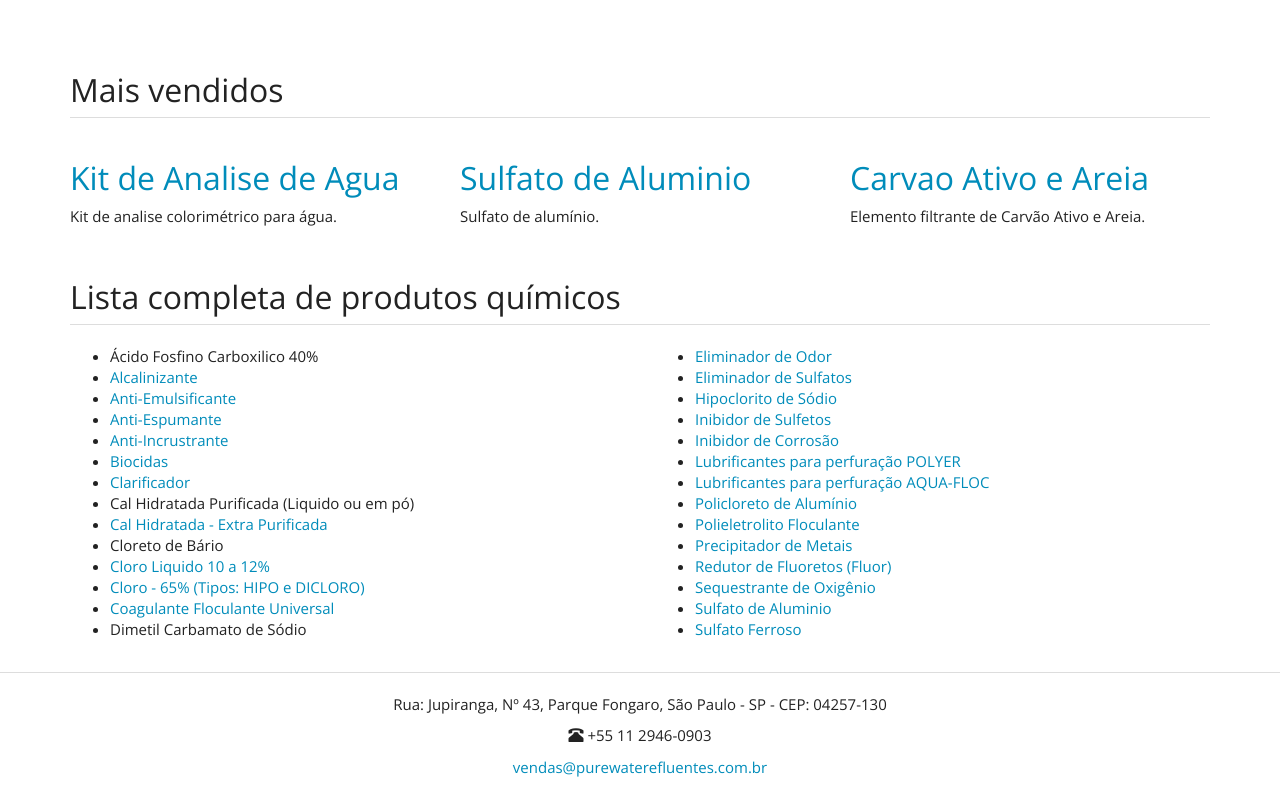
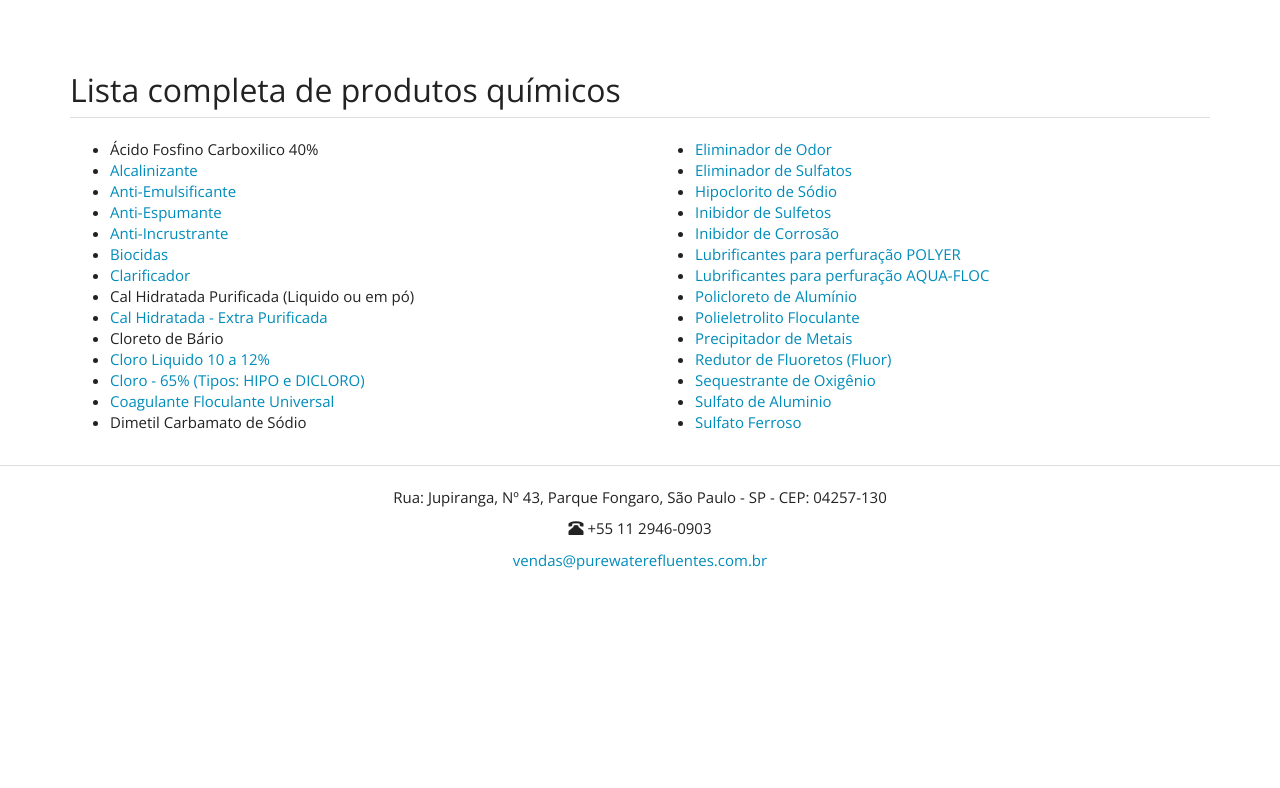
Before and after one commit to purewaterefluentes/purewaterefluentes.github.io, a Jekyll site: the page built from produtos/index.html, in a window 1280 px wide and 1082 px high. Shown: the part 294-1082 px from the top of the window. Built offline with Jekyll 4.4.1, drawn with Linux system fonts in a browser that asks for light colours; nearby versions of some CDN libraries; library files that are not in the unit come from our copies.

Commit message:
Update index.html

```diff
--- a/produtos/index.html
+++ b/produtos/index.html
@@ -4,21 +4,7 @@ title: Produtos Químicos
 subtitle: Produtos químicos para tratamento de água e efluentes industriais
 ---
 
-<h2 class="page-header">Mais vendidos</h2>
-<div class="row">
-  <div class="col-md-4">
-    <a href="kit-analise-agua.html"><h2>Kit de Analise de Agua</h2></a>
-    <p>Kit de analise colorimétrico para água.</p>
-  </div>
-  <div class="col-md-4">
-    <a href="sulfato-de-aluminio.html"><h2>Sulfato de Aluminio</h2></a>
-    <p>Sulfato de alumínio.</p>
-  </div>
-  <div class="col-md-4">
-    <a href="carvao-ativo-areia.html"><h2>Carvao Ativo e Areia</h2></a>
-    <p>Elemento filtrante de Carvão Ativo e Areia.</p>
- </div>
-</div>
+
 
 <h2 class="page-header">Lista completa de produtos químicos</h2>
 
```
